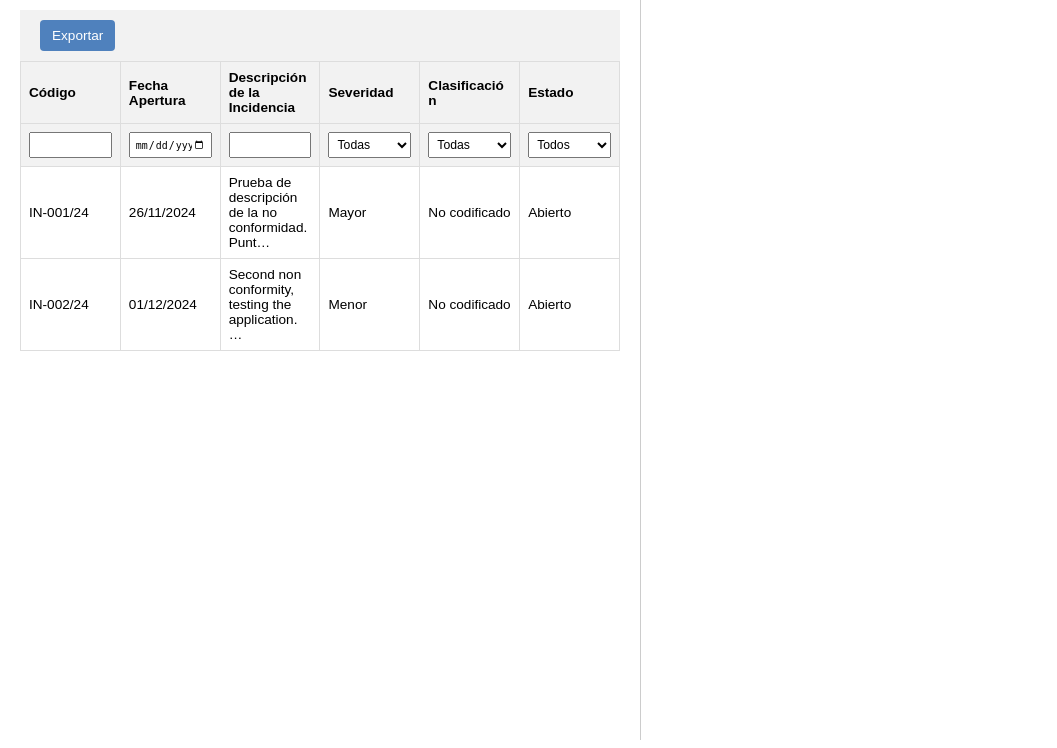
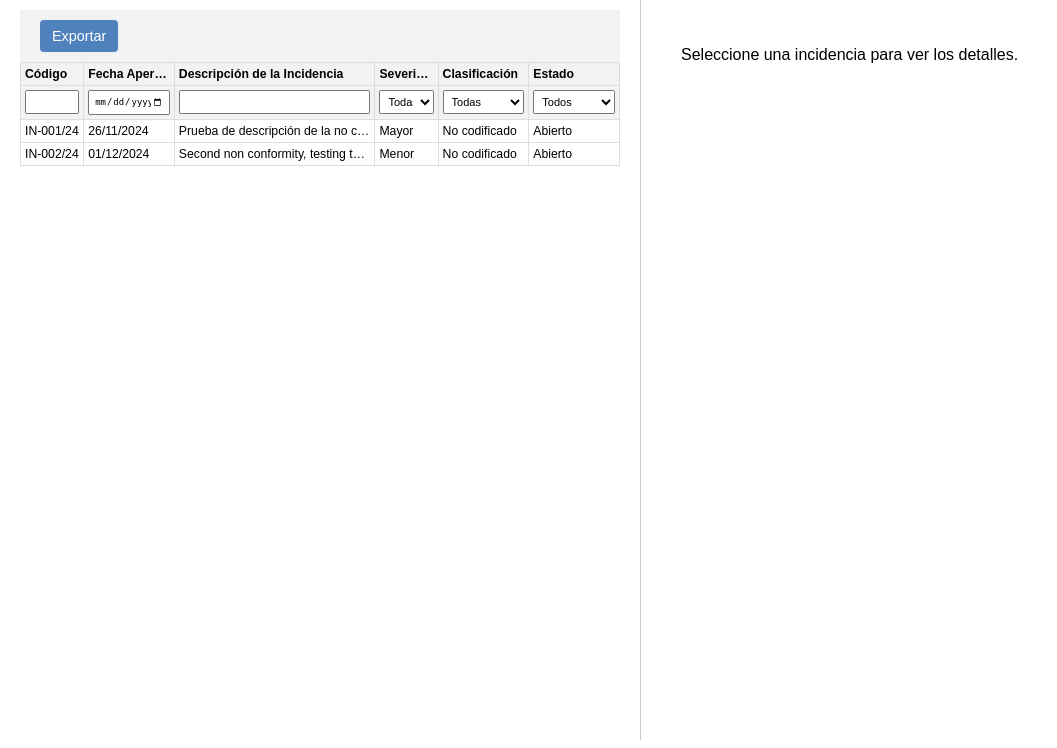
Before and after one commit to monsalvegf/capstone, a Django app: page /nonconformities/ in a window 1280 px wide. Shown: the part 52-800 px from the top of the page, without its empty margins (0-1057 px from the left). Run offline with Django 5.2, Linux system fonts and the light colour scheme; a user stored in the database is signed in; data comes from the database, SQL or seed files in the repository; both versions use the stored data as it was after the commit.

Commit message:
PAnel derecho del listado de incidencias con el detalle siempre abierto.

```diff
--- a/nonconformities/templates/nonconformities/nonconformity_list.html
+++ b/nonconformities/templates/nonconformities/nonconformity_list.html
@@ -81,12 +81,15 @@
                 </table>
             </div>
         </div>
-
         <!-- Columna derecha: Panel de detalles -->
         <div class="right-column">
             <!-- Panel lateral para detalles -->
-            <div id="detail-panel" class="detail-panel">
-                <!-- El contenido se cargará dinámicamente -->
+            <div id="detail-panel" class="detail-panel open">
+                <!-- Contenido por defecto -->
+                <div id="default-detail-content">
+                    <p>Seleccione una incidencia para ver los detalles.</p>
+                </div>
+                <!-- El contenido dinámico se cargará aquí -->
             </div>
         </div>
     </div>
--- a/static/css/styles.css
+++ b/static/css/styles.css
@@ -63,7 +63,7 @@ body {
 .left-column {
     width: 50%;
     overflow-y: auto;
-    font-size: 0.85em; /* Tamaño de letra más pequeño */
+    font-size: 0.9em; /* Tamaño de letra ajustado */
     padding: 10px 20px;
     box-sizing: border-box;
 }
@@ -103,18 +103,53 @@ body {
     width: 100%;
     border-collapse: collapse;
     table-layout: fixed; /* Para ajustar el ancho de las columnas */
+    font-size: 0.85em; /* Tamaño de letra más pequeño en la tabla */
 }
 
 .nonconformity-table th,
 .nonconformity-table td {
     border: 1px solid #ddd;
-    padding: 8px;
+    padding: 4px; /* Reducimos el padding */
     word-wrap: break-word;
+    white-space: nowrap; /* Evitar que el texto se desborde */
+    overflow: hidden;
+    text-overflow: ellipsis; /* Añadir puntos suspensivos al texto que se desborda */
 }
 
 .nonconformity-table th {
     background-color: #f2f2f2;
     text-align: left;
+}
+
+/* Ajustar el ancho de las columnas */
+.nonconformity-table th:nth-child(1),
+.nonconformity-table td:nth-child(1) {
+    width: 10%; /* Código */
+}
+
+.nonconformity-table th:nth-child(2),
+.nonconformity-table td:nth-child(2) {
+    width: 15%; /* Fecha Apertura */
+}
+
+.nonconformity-table th:nth-child(3),
+.nonconformity-table td:nth-child(3) {
+    width: 35%; /* Descripción */
+}
+
+.nonconformity-table th:nth-child(4),
+.nonconformity-table td:nth-child(4) {
+    width: 10%; /* Severidad */
+}
+
+.nonconformity-table th:nth-child(5),
+.nonconformity-table td:nth-child(5) {
+    width: 15%; /* Clasificación */
+}
+
+.nonconformity-table th:nth-child(6),
+.nonconformity-table td:nth-child(6) {
+    width: 15%; /* Estado */
 }
 
 .nonconformity-row {
@@ -138,6 +173,43 @@ body {
 /* Panel lateral */
 .detail-panel {
     padding: 20px;
+    /* Siempre visible en pantallas grandes */
+}
+
+.detail-panel.open {
+    /* La clase 'open' ya no es necesaria para mostrar el panel, pero la dejamos por compatibilidad */
+}
+
+/* Estilos para el contenido del detalle */
+.detail-content {
+    font-size: 1em;
+    line-height: 1.5;
+}
+
+.detail-content h3 {
+    margin-top: 0;
+}
+
+.detail-content #default-detail-content {
+    text-align: center;
+    color: #888;
+}
+
+/* Botón para cerrar o restablecer el panel de detalles */
+.btn-close-detail {
+    background-color: #e74c3c;
+    color: white;
+    padding: 6px 10px;
+    text-decoration: none;
+    border: none;
+    border-radius: 4px;
+    cursor: pointer;
+    font-size: 14px;
+    float: right;
+}
+
+.btn-close-detail:hover {
+    background-color: #c0392b;
 }
 
 /* Estilos para el modal */
@@ -166,7 +238,6 @@ body {
 
 .close-button {
     color: #aaa;
-    float: right;
     font-size: 28px;
     font-weight: bold;
     background: none;
@@ -182,16 +253,6 @@ body {
     color: black;
     text-decoration: none;
     cursor: pointer;
-}
-
-/* Estilos para el contenido del detalle */
-.detail-content {
-    font-size: 1em;
-    line-height: 1.5;
-}
-
-.detail-content h3 {
-    margin-top: 0;
 }
 
 /* Estilos para dispositivos móviles */
--- a/static/js/scripts.js
+++ b/static/js/scripts.js
@@ -4,21 +4,13 @@ document.addEventListener('DOMContentLoaded', function() {
         fetch('/nonconformities/detail/partial/' + nonconformityId + '/')
         .then(response => response.text())
         .then(data => {
-            if (window.innerWidth >= 768) {
-                // Pantalla ancha: cargar detalle en el panel lateral
-                var panel = document.getElementById('detail-panel');
-                panel.innerHTML = data;
-                panel.classList.add('open');
-            } else {
-                // Pantalla pequeña: mostrar detalle en un modal
-                var modalContent = document.getElementById('modal-content');
-                modalContent.innerHTML = data;
-                var modal = document.getElementById('detail-modal');
-                modal.style.display = 'block';
-                document.body.style.overflow = 'hidden'; // Evitar desplazamiento del fondo
-            }
+            // Pantalla ancha: cargar detalle en el panel lateral
+            var panel = document.getElementById('detail-panel');
+            panel.innerHTML = data;
+            // Asegurarse de que el panel está abierto (la clase 'open' ya está por defecto)
         });
     }
+
 
     // Añadir event listeners a las filas de la tabla
     document.querySelectorAll('.nonconformity-row').forEach(function(row) {
@@ -28,14 +20,6 @@ document.addEventListener('DOMContentLoaded', function() {
         });
     });
 
-    // Cerrar el panel lateral al hacer clic fuera de él
-    document.addEventListener('click', function(event) {
-        var panel = document.getElementById('detail-panel');
-        if (panel && panel.classList.contains('open') && !panel.contains(event.target) && !event.target.closest('.nonconformity-row')) {
-            panel.classList.remove('open');
-            panel.innerHTML = ''; // Limpiar el contenido del panel
-        }
-    });
 
     // Cerrar el modal al hacer clic en el botón de cerrar o fuera del modal
     var closeModalButton = document.getElementById('close-modal');
```
Also changed, not shown: db.sqlite3.
